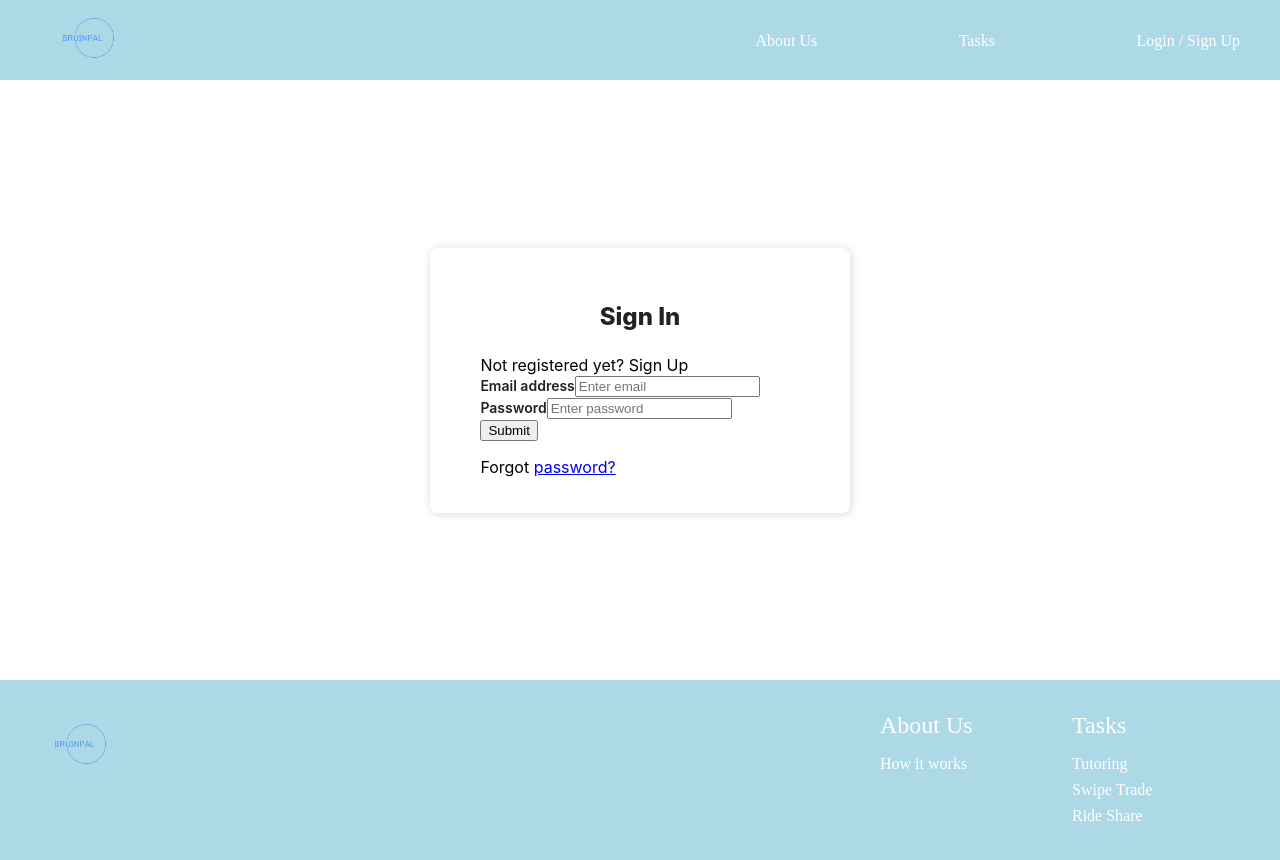
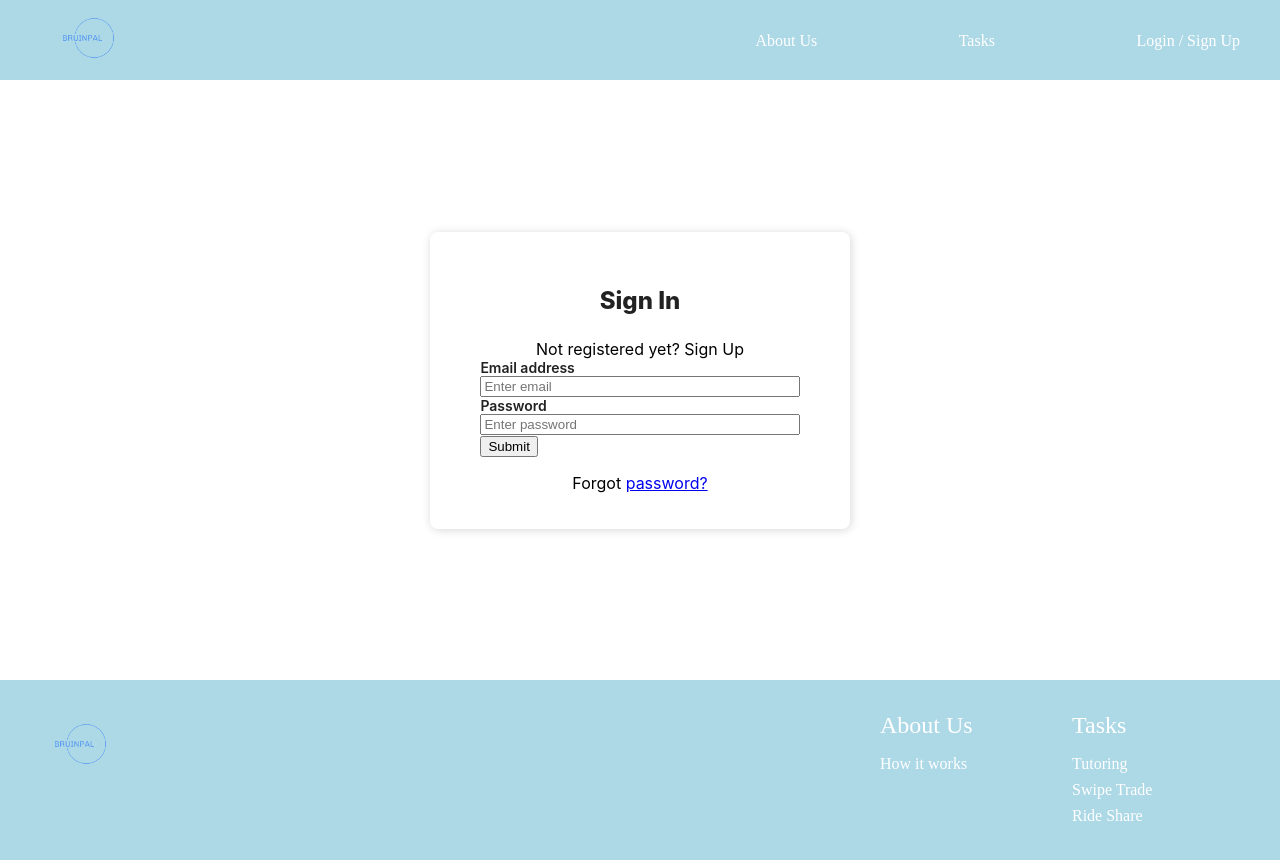
Before and after one commit to seunghoonlee95/CS130_Group_Project, a React (Create React App) app in the folder bruinpal/: page /loginsignup in a window 1280 px wide. Shown: the top 860 px of the page. Built offline with nearby package versions, Linux system fonts and the light colour scheme.

Commit message:
Added styling but needs more styling

```diff
--- a/bruinpal/src/App.css
+++ b/bruinpal/src/App.css
@@ -197,6 +197,16 @@ margin: 0 2em;
   font-weight: 800;
 }
 
+.text-center{
+  text-align: center;
+}
+
+.form-group{
+  display: flex;
+  flex-direction: column;
+}
+
+
 label {
   font-size: 14px;
   font-weight: 600;
--- a/bruinpal/src/App.js
+++ /dev/null
@@ -1,21 +0,0 @@
-import React from "react";
-import "./App.css";
-import { Link } from "react-router-dom";
-import Navbar from "./components/Navbar";
-import Footer from "./components/Footer";
-import roycehall from "../src/images/roycehall.jpeg";
-
-
-function App() {
-  return (
-    <div>
-      <Navbar />
-      <h1>Need help?</h1>
-      <p>Bruins are here for you!</p>
-      <img src={roycehall} alt="roycehall" className="mainpageImage" />
-      <Footer />
-    </div>
-  );
-}
-
-export default App;
--- a/bruinpal/src/App.jsx
+++ b/bruinpal/src/App.jsx
@@ -1,7 +1,10 @@
 import React from "react";
 import "./App.css";
+import { Link } from "react-router-dom";
+import Navbar from "./components/Navbar";
 import Home from './pages/Home';
-
+import Footer from "./components/Footer";
+import roycehall from "../src/images/roycehall.jpeg"
 
 function App() {
   return (
```
